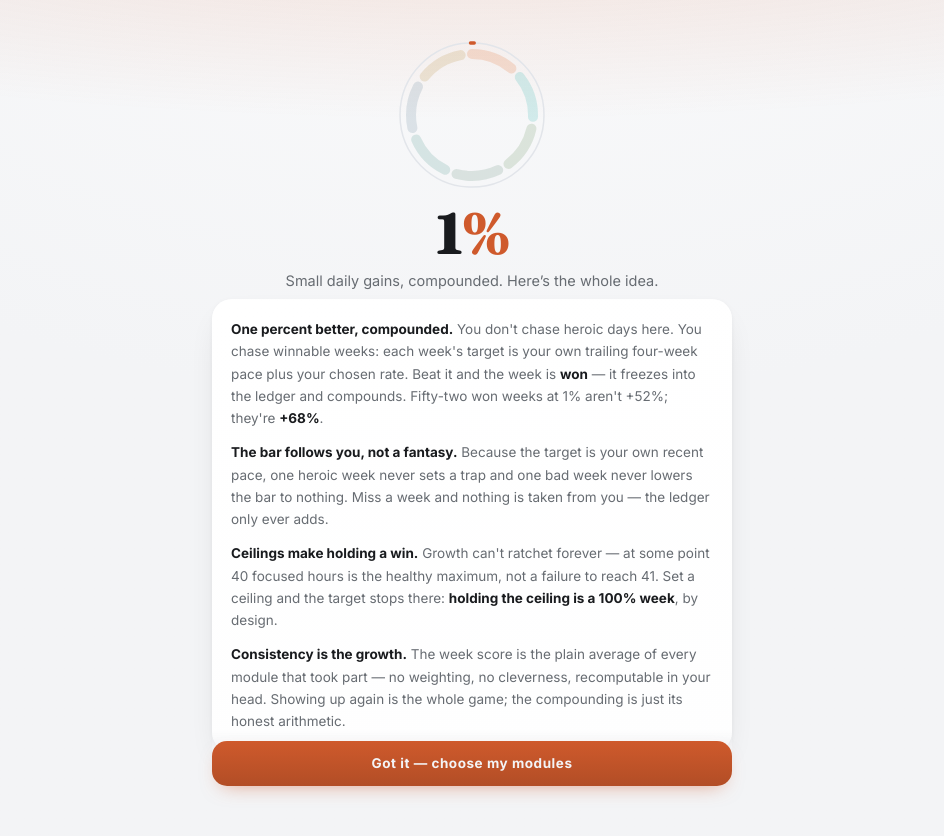
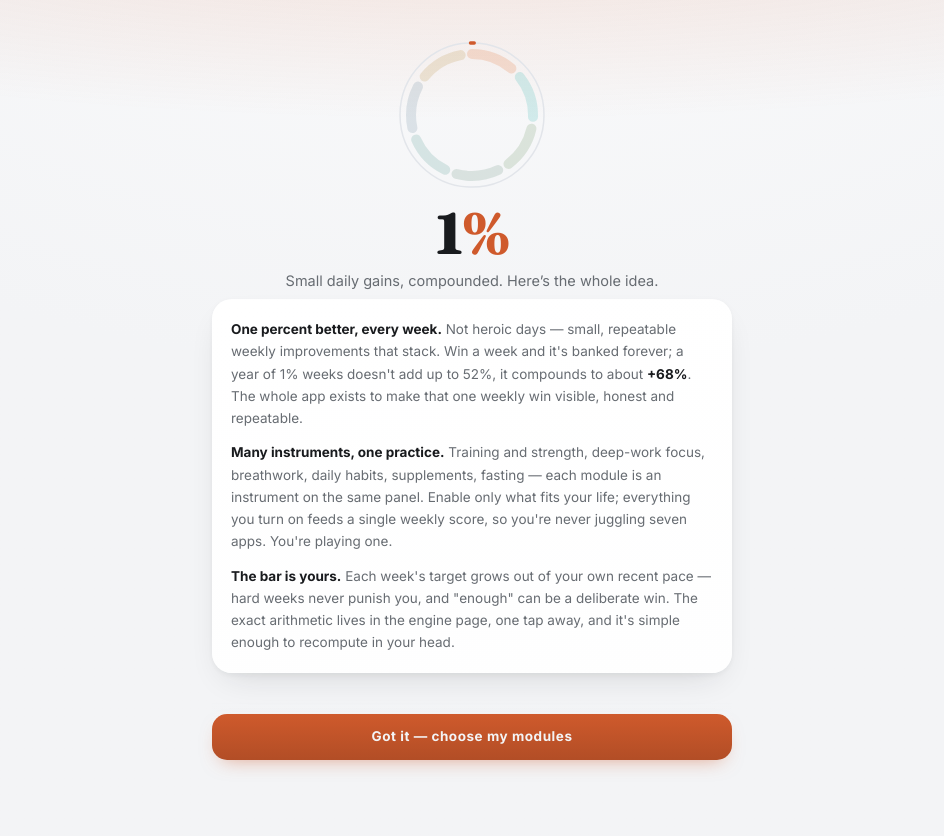
Before and after one commit to Lorenzdm93/1-App, a React (Vite) app: page / in a window 1280 px wide. Shown: the top 836 px of the page, without its empty margins (168-1112 px from the left). Built offline with nearby package versions, Linux system fonts and the light colour scheme.

Commit message:
Add files via upload

```diff
--- a/package.json
+++ b/package.json
@@ -1,7 +1,7 @@
 {
   "name": "one-percent",
   "private": true,
-  "version": "0.12.0",
+  "version": "0.12.1",
   "type": "module",
   "description": "1% — the operating system for getting one percent better every day.",
   "scripts": {
--- a/public/sw.js
+++ b/public/sw.js
@@ -1,6 +1,6 @@
 /* 1% service worker — network-first for navigation, cache-first for assets.
    Hashed Vite filenames make stale-asset bugs structurally impossible. */
-var CACHE = 'onepercent-v35'
+var CACHE = 'onepercent-v36'
 
 self.addEventListener('install', function () {
   self.skipWaiting()
--- a/src/app/App.tsx
+++ b/src/app/App.tsx
@@ -22,8 +22,7 @@ function GearIcon({ size = 18 }: { size?: number }) {
   return (
     <svg width={size} height={size} viewBox="0 0 24 24" fill="none" stroke="currentColor"
       strokeWidth="1.6" strokeLinecap="round" strokeLinejoin="round" aria-hidden="true">
-      <path d="M12 15.5A3.5 3.5 0 1 0 12 8.5a3.5 3.5 0 0 0 0 7Z" />
-      <path d="M19.4 15a1.7 1.7 0 0 0 .34 1.87l.06.06a2 2 0 1 1-2.83 2.83l-.06-.06a1.7 1.7 0 0 0-1.87-.34 1.7 1.7 0 0 0-1.03 1.56V21a2 2 0 1 1-4 0v-.09a1.7 1.7 0 0 0-1.03-1.51 1.7 1.7 0 0 0-1.87.34l-.06.06a2 2 0 1 1-2.83-2.83l.06-.06a1.7 1.7 0 0 0 .34-1.87 1.7 1.7 0 0 0-1.56-1.03H3a2 2 0 1 1 0-4h.09a1.7 1.7 0 0 0 1.51-1.03 1.7 1.7 0 0 0-.34-1.87l-.06-.06a2 2 0 1 1 2.83-2.83l.06.06a1.7 1.7 0 0 0 1.87.34h.04A1.7 1.7 0 0 0 10.03 3.1V3a2 2 0 1 1 4 0v.09a1.7 1.7 0 0 0 1.03 1.51 1.7 1.7 0 0 0 1.87-.34l.06-.06a2 2 0 1 1 2.83 2.83l-.06.06a1.7 1.7 0 0 0-.34 1.87v.04a1.7 1.7 0 0 0 1.56 1.03H21a2 2 0 1 1 0 4h-.09a1.7 1.7 0 0 0-1.51 1.03Z" />
+      <path d="M4 7.5h9 M17.5 7.5H20 M4 16.5h2.5 M11 16.5h9 M17.3 7.5a2.1 2.1 0 1 1-4.2 0 2.1 2.1 0 0 1 4.2 0Z M10.9 16.5a2.1 2.1 0 1 1-4.2 0 2.1 2.1 0 0 1 4.2 0Z" />
     </svg>
   )
 }
--- a/src/app/Philosophy.tsx
+++ b/src/app/Philosophy.tsx
@@ -1,30 +1,28 @@
 /**
- * The 1% philosophy — one source of truth, shown in onboarding before the
- * module picker and again inside the engine deep-dive.
+ * The 1% philosophy — the general idea, shown before module selection and in
+ * the engine deep-dive. The exact arithmetic deliberately lives elsewhere
+ * (the engine page), so this stays an introduction, not a spec.
  */
 export default function Philosophy() {
   return (
     <div className="phil">
       <p>
-        <b>One percent better, compounded.</b> You don't chase heroic days here. You chase
-        winnable weeks: each week's target is your own trailing four-week pace plus your chosen
-        rate. Beat it and the week is <b>won</b> — it freezes into the ledger and compounds.
-        Fifty-two won weeks at 1% aren't +52%; they're <b>+68%</b>.
+        <b>One percent better, every week.</b> Not heroic days — small, repeatable weekly
+        improvements that stack. Win a week and it's banked forever; a year of 1% weeks doesn't
+        add up to 52%, it compounds to about <b>+68%</b>. The whole app exists to make that one
+        weekly win visible, honest and repeatable.
       </p>
       <p>
-        <b>The bar follows you, not a fantasy.</b> Because the target is your own recent pace,
-        one heroic week never sets a trap and one bad week never lowers the bar to nothing.
-        Miss a week and nothing is taken from you — the ledger only ever adds.
+        <b>Many instruments, one practice.</b> Training and strength, deep-work focus,
+        breathwork, daily habits, supplements, fasting — each module is an instrument on the
+        same panel. Enable only what fits your life; everything you turn on feeds a single
+        weekly score, so you're never juggling seven apps. You're playing one.
       </p>
       <p>
-        <b>Ceilings make holding a win.</b> Growth can't ratchet forever — at some point 40
-        focused hours is the healthy maximum, not a failure to reach 41. Set a ceiling and the
-        target stops there: <b>holding the ceiling is a 100% week</b>, by design.
-      </p>
-      <p>
-        <b>Consistency is the growth.</b> The week score is the plain average of every module
-        that took part — no weighting, no cleverness, recomputable in your head. Showing up
-        again is the whole game; the compounding is just its honest arithmetic.
+        <b>The bar is yours.</b> Each week's target grows out of your own recent pace — hard
+        weeks never punish you, and "enough" can be a deliberate win. The exact arithmetic
+        lives in the engine page, one tap away, and it's simple enough to recompute in your
+        head.
       </p>
     </div>
   )
--- a/src/core/score.ts
+++ b/src/core/score.ts
@@ -225,6 +225,8 @@ export interface RecapRow {
   gap: number
   perDay: number | null
   met: boolean
+  /** The module's own coaching line — same generator as Today's Next moves. */
+  advice: string | null
 }
 
 /** This week so far vs last week, per module — the honest deltas and exactly
@@ -253,23 +255,29 @@ export function weekRecap(today = todayKey()): RecapRow[] {
       const goal = scorer.goalKey ? one.goals[scorer.goalKey] : undefined
       const target = baseline !== null ? computeGrowthTarget(baseline, one.rate, goal) : null
       const gap = target !== null ? Math.max(0, target - value) : 0
+      const met = target !== null ? value >= target : value > 0
       rows.push({
         ...base, cur: value, prev, target,
         deltaPct: prev !== null ? Math.round(((value - prev) / prev) * 1000) / 10 : null,
         gap: Math.round(gap * 10) / 10,
         perDay: gap > 0 ? Math.ceil(gap / daysLeft) : null,
-        met: target !== null ? value >= target : value > 0,
+        met,
+        advice: !met && target !== null ? scorer.advice({ value, target, gap, unit: scorer.unit }) : null,
       })
     } else {
       const scale = scorer.mode === 'completion' ? 100 : 1
       const value = Math.round((cur ?? 0) * scale)
       const prev = prevFull !== null ? Math.round(prevFull * scale) : null
+      const met = value >= 100
       rows.push({
         ...base, cur: value, prev, target: 100,
         deltaPct: prev !== null && prev > 0 ? Math.round((value - prev) * 10) / 10 : null,
         gap: Math.max(0, 100 - value),
         perDay: null,
-        met: value >= 100,
+        met,
+        advice: met ? null : scorer.mode === 'completion'
+          ? scorer.advice({ value: (cur ?? 0), target: 1, gap: 1 - (cur ?? 0), unit: scorer.unit })
+          : scorer.advice({ value, target: 100, gap: 100 - value, unit: scorer.unit }),
       })
     }
   }
--- a/src/modules/ghisa/Screen.tsx
+++ b/src/modules/ghisa/Screen.tsx
@@ -104,7 +104,7 @@ const IPlay = ic('M7 4.5 19 12 7 19.5v-15Z')
 const ISkip = ic('M5 5l9 7-9 7V5ZM17 5v14')
 const ILink = ic('M10 13a5 5 0 0 0 7.5.5l3-3a5 5 0 0 0-7-7l-1.7 1.7M14 11a5 5 0 0 0-7.5-.5l-3 3a5 5 0 0 0 7 7l1.7-1.7')
 const ICalc = ic('M6 3h12a1 1 0 0 1 1 1v16a1 1 0 0 1-1 1H6a1 1 0 0 1-1-1V4a1 1 0 0 1 1-1ZM8 7h8M8.5 12h.01M12 12h.01M15.5 12h.01M8.5 16h.01M12 16h.01M15.5 16h.01')
-const IGear = ic('M12 15.5A3.5 3.5 0 1 0 12 8.5a3.5 3.5 0 0 0 0 7ZM19.4 15a1.7 1.7 0 0 0 .34 1.87l.06.06a2 2 0 1 1-2.83 2.83l-.06-.06a1.7 1.7 0 0 0-1.87-.34 1.7 1.7 0 0 0-1.03 1.56V21a2 2 0 1 1-4 0v-.09A1.7 1.7 0 0 0 8.98 19.4a1.7 1.7 0 0 0-1.87.34l-.06.06a2 2 0 1 1-2.83-2.83l.06-.06a1.7 1.7 0 0 0 .34-1.87 1.7 1.7 0 0 0-1.56-1.03H3a2 2 0 1 1 0-4h.09A1.7 1.7 0 0 0 4.6 8.98a1.7 1.7 0 0 0-.34-1.87l-.06-.06a2 2 0 1 1 2.83-2.83l.06.06a1.7 1.7 0 0 0 1.87.34H9a1.7 1.7 0 0 0 1.03-1.56V3a2 2 0 1 1 4 0v.09a1.7 1.7 0 0 0 1.03 1.56 1.7 1.7 0 0 0 1.87-.34l.06-.06a2 2 0 1 1 2.83 2.83l-.06.06a1.7 1.7 0 0 0-.34 1.87V9c.36.62.94 1.03 1.56 1.03H21a2 2 0 1 1 0 4h-.09a1.7 1.7 0 0 0-1.51.97Z')
+const IGear = ic('M4 7.5h9 M17.5 7.5H20 M4 16.5h2.5 M11 16.5h9 M17.3 7.5a2.1 2.1 0 1 1-4.2 0 2.1 2.1 0 0 1 4.2 0Z M10.9 16.5a2.1 2.1 0 1 1-4.2 0 2.1 2.1 0 0 1 4.2 0Z')
 const IZap = ic('M13 2 3 14h8l-1 8 11-13h-8l0-7Z')
 const ITrophy = ic('M8 21h8M12 17v4M7 4h10v5a5 5 0 0 1-10 0V4ZM7 5H4v2a3 3 0 0 0 3 3M17 5h3v2a3 3 0 0 1-3 3')
 const IPencil = ic('M17 3a2.8 2.8 0 1 1 4 4L7.5 20.5 2 22l1.5-5.5L17 3ZM15 5l4 4')
--- a/src/screens/Profile.tsx
+++ b/src/screens/Profile.tsx
@@ -96,7 +96,8 @@ export default function Profile() {
                   : `${fmtN(r.gap)} ${r.unit} short${r.perDay !== null ? ` · ~${fmtN(r.perDay)}/day left` : ''}`
                 : `${r.gap}% short of a clean week`
             return (
-              <div key={r.id} className="rcp-row" style={{ ['--wc' as string]: r.accentVar } as CSSProperties}>
+              <div key={r.id} className="rcp-item" style={{ ['--wc' as string]: r.accentVar } as CSSProperties}>
+                <div className="rcp-row">
                   <span className="dot" />
                   <span className="mid">
                     <b>{r.label}</b>
@@ -106,6 +107,8 @@ export default function Profile() {
                     {r.mode === 'growth' ? `${fmtN(r.cur)} ${r.unit}` : `${r.cur}%`}
                     <i>{stateTxt}</i>
                   </span>
+                </div>
+                {r.advice && <div className="rcp-adv">{r.advice}</div>}
               </div>
             )
           })
--- a/src/screens/Settings.tsx
+++ b/src/screens/Settings.tsx
@@ -8,7 +8,7 @@ import { toast } from '../core/toast'
 import { ConfirmSheet, Seg, Chevron } from '../app/ui'
 import { navigate } from '../core/router'
 
-const APP_VERSION = '0.12.0'
+const APP_VERSION = '0.12.1'
 
 const THEME_OPTIONS = [
   { id: 'system', label: 'System' },
```
Also changed, not shown: src/design/app.css, 1 other file (tests, documents, lock files or other folders). Lines whose indentation alone changed are shown as unchanged.
